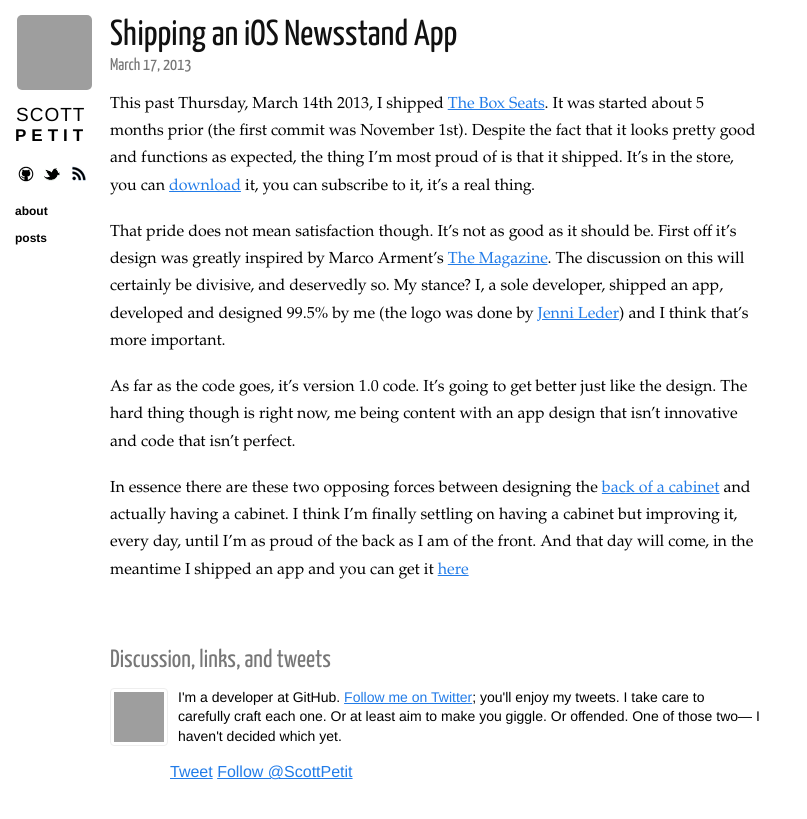
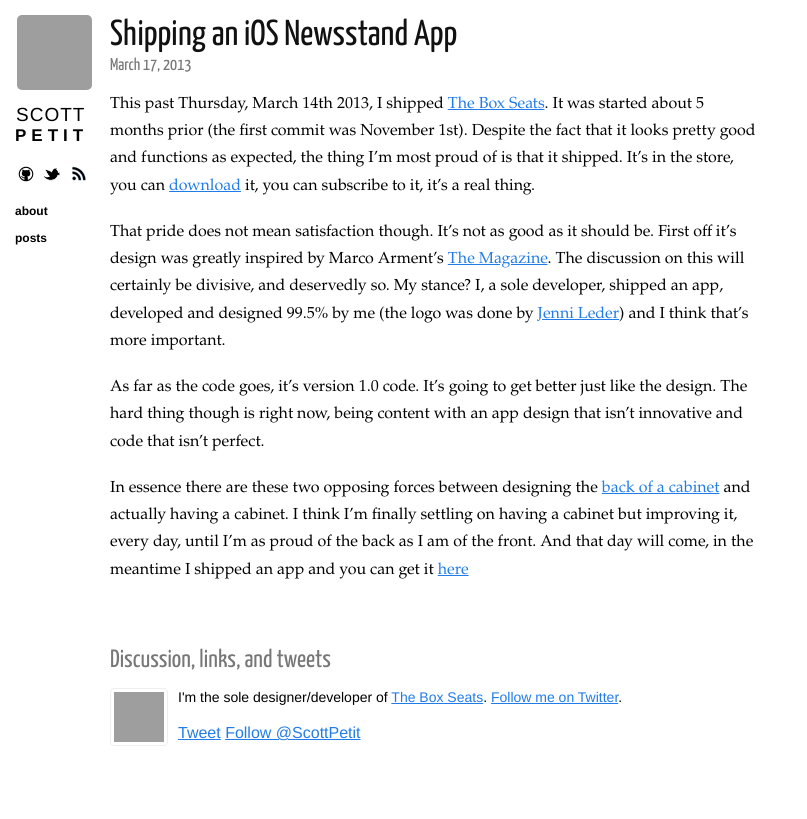
Before and after one commit to ScottPetit/scottpetit.github.com, a Jekyll site: the page built from _posts/2013-03-17-shipping.markdown, in a window 1280 px wide, cut to the strip 0-819 px from the top of the page. Shown: the whole strip, without its empty margins (0-807 px from the left). Built offline with Jekyll 4.4.1, drawn with Linux system fonts in a browser that asks for light colours; nearby versions of some CDN libraries; Markdown is read by kramdown in place of the engine named in the settings; comment, search, counter and statistics services are not loaded; grey boxes are pictures that could not be loaded.

Commit message:
updates to default post

```diff
--- a/_layouts/post.html
+++ b/_layouts/post.html
@@ -22,9 +22,7 @@
       </a>
 
       <p>
-        I'm a developer at GitHub. <a href="https://twitter.com/{{ site.twitter }}" target="_blank">Follow me on Twitter</a>;
-        you'll enjoy my tweets. I take care to carefully craft each one. Or at least aim to make
-        you giggle. Or offended. One of those two&mdash; I haven't decided which yet.
+        I'm the sole designer/developer of <a href="http://bit.ly/BoxSeats">The Box Seats</a>. <a href="https://twitter.com/{{ site.twitter }}" target="_blank">Follow me on Twitter</a>.
       </p>
 
       <a href="http://twitter.com/share" class="twitter-share-button" data-count="none" data-via="{{ site.twitter }}">Tweet</a>
--- a/_posts/2013-03-17-shipping.markdown
+++ b/_posts/2013-03-17-shipping.markdown
@@ -8,7 +8,7 @@
 
 That pride does not mean satisfaction though.  It's not as good as it should be.  First off it's design was greatly inspired by Marco Arment's [The Magazine][themagazine].  The discussion on this will certainly be divisive, and deservedly so.  My stance?  I, a sole developer, shipped an app, developed and designed 99.5% by me (the logo was done by [Jenni Leder][thoughtbrain]) and I think that's more important.
 
-As far as the code goes, it's version 1.0 code.  It's going to get better just like the design.  The hard thing though is right now, me being content with an app design that isn't innovative and code that isn't perfect.
+As far as the code goes, it's version 1.0 code.  It's going to get better just like the design.  The hard thing though is right now, being content with an app design that isn't innovative and code that isn't perfect.
 
 In essence there are these two opposing forces between designing the [back of a cabinet][cabinet] and actually having a cabinet.  I think I'm finally settling on having a cabinet but improving it, every day, until I'm as proud of the back as I am of the front.  And that day will come, in the meantime I shipped an app and you can get it [here][boxseats]
 
```
